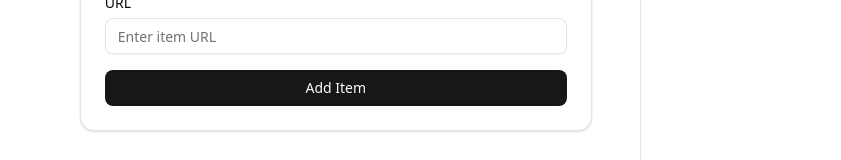
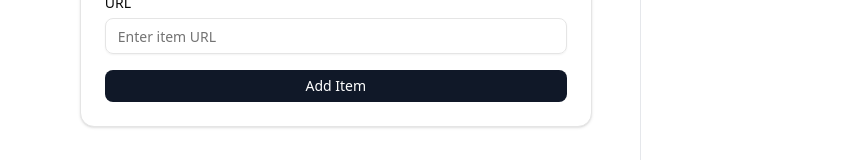
Before and after one commit to rttnbrgr/brutal-list, a Next.js app: page / in a window 1280 px wide. Shown: the part 471-631 px from the top of the page, without its empty margins (0-841 px from the left). Built offline with nearby package versions, Linux system fonts and the light colour scheme; no server answers.

Commit message:
button styles and stories

```diff
--- a/components/ui/button.tsx
+++ b/components/ui/button.tsx
@@ -1,50 +1,64 @@
-import * as React from "react"
-import { Slot } from "@radix-ui/react-slot"
-import { cva, type VariantProps } from "class-variance-authority"
+import * as React from "react";
+import { Slot } from "@radix-ui/react-slot";
+import { cva, type VariantProps } from "class-variance-authority";
 
-import { cn } from "@/lib/utils"
+import { cn } from "@/lib/utils";
+
+const _box =
+  "inline-flex items-center justify-center whitespace-nowrap shrink-0 ";
+const _typography = "text-sm font-medium";
+const _svg =
+  "[&_svg]:pointer-events-none [&_svg:not([class*='size-'])]:size-4 [&_svg]:shrink-0";
+const _rest = "transition-all outline-none shrink-0 cursor-pointer";
+const _focus =
+  "outline-none focus-visible:border-ring focus-visible:ring-black focus-visible:ring-[1px] focus-visible:ring-offset-2 focus-visible:ring-offset-white";
+const _disabled =
+  "disabled:pointer-events-none disabled:opacity-50 data-[disabled]:pointer-events-none data-[disabled]:opacity-50";
+const _ariaInvalid =
+  "aria-invalid:ring-destructive/20 dark:aria-invalid:ring-destructive/40 aria-invalid:border-destructive";
+
+// Variants
+const fill = "bg-gray-900 text-white hover:bg-gray-700 hover:bg-gray-800";
+const outline =
+  "bg-white border border-gray-300 text-gray-900 hover:bg-gray-200";
+const ghost = "bg-transparent text-gray-900 hover:bg-gray-200";
+// Mock State
+const mockFillState = "data-[state=hover]:bg-gray-700";
+const mockOutlineState = "data-[state=hover]:bg-gray-200";
+const mockGhostState = "data-[state=hover]:bg-gray-200";
+// const mockFocus = "[data-state=hover]:bg-gray-200";
+const _mockFocus =
+  "data-[state=focus-visible]:border-ring data-[state=focus-visible]:ring-black data-[state=focus-visible]:ring-[1px] data-[state=focus-visible]:ring-offset-2 data-[state=focus-visible]:ring-offset-white";
 
 const buttonVariants = cva(
-  "inline-flex items-center justify-center gap-2 whitespace-nowrap rounded-md text-sm font-medium transition-all disabled:pointer-events-none disabled:opacity-50 [&_svg]:pointer-events-none [&_svg:not([class*='size-'])]:size-4 shrink-0 [&_svg]:shrink-0 outline-none focus-visible:border-ring focus-visible:ring-ring/50 focus-visible:ring-[3px] aria-invalid:ring-destructive/20 dark:aria-invalid:ring-destructive/40 aria-invalid:border-destructive",
+  [_box, _typography, _svg, _rest, _focus, _disabled, _ariaInvalid, _mockFocus],
   {
     variants: {
       variant: {
-        default: "bg-primary text-primary-foreground hover:bg-primary/90",
-        destructive:
-          "bg-destructive text-white hover:bg-destructive/90 focus-visible:ring-destructive/20 dark:focus-visible:ring-destructive/40 dark:bg-destructive/60",
-        outline:
-          "border bg-background shadow-xs hover:bg-accent hover:text-accent-foreground dark:bg-input/30 dark:border-input dark:hover:bg-input/50",
-        secondary:
-          "bg-secondary text-secondary-foreground hover:bg-secondary/80",
-        ghost:
-          "hover:bg-accent hover:text-accent-foreground dark:hover:bg-accent/50",
-        link: "text-primary underline-offset-4 hover:underline",
+        fill: [fill, mockFillState],
+        outline: [outline, mockOutlineState],
+        ghost: [ghost, mockGhostState],
       },
       size: {
-        default: "h-9 px-4 py-2 has-[>svg]:px-3",
-        sm: "h-8 rounded-md gap-1.5 px-3 has-[>svg]:px-2.5",
-        lg: "h-10 rounded-md px-6 has-[>svg]:px-4",
-        icon: "size-9",
+        md: "h-8 rounded-md gap-2 px-3 py-2",
       },
     },
     defaultVariants: {
-      variant: "default",
-      size: "default",
+      variant: "fill",
+      size: "md",
     },
+  },
+);
+
+export interface ButtonProps
+  extends React.ButtonHTMLAttributes<HTMLButtonElement>,
+    VariantProps<typeof buttonVariants> {
+  asChild?: boolean;
 }
-)
 
-function Button({
-  className,
-  variant,
-  size,
-  asChild = false,
-  ...props
-}: React.ComponentProps<"button"> &
-  VariantProps<typeof buttonVariants> & {
-    asChild?: boolean
-  }) {
-  const Comp = asChild ? Slot : "button"
+const Button = React.forwardRef<HTMLButtonElement, ButtonProps>(
+  ({ className, variant, size, asChild = false, ...props }, ref) => {
+    const Comp = asChild ? Slot : "button";
 
     return (
       <Comp
@@ -52,7 +66,10 @@ function Button({
         className={cn(buttonVariants({ variant, size, className }))}
         {...props}
       />
-  )
-}
+    );
+  },
+);
 
-export { Button, buttonVariants }
+Button.displayName = "Button";
+
+export { Button, buttonVariants };
```
Also changed, not shown: 1 other file (tests, documents, lock files or other folders). Lines whose indentation alone changed are shown as unchanged.
